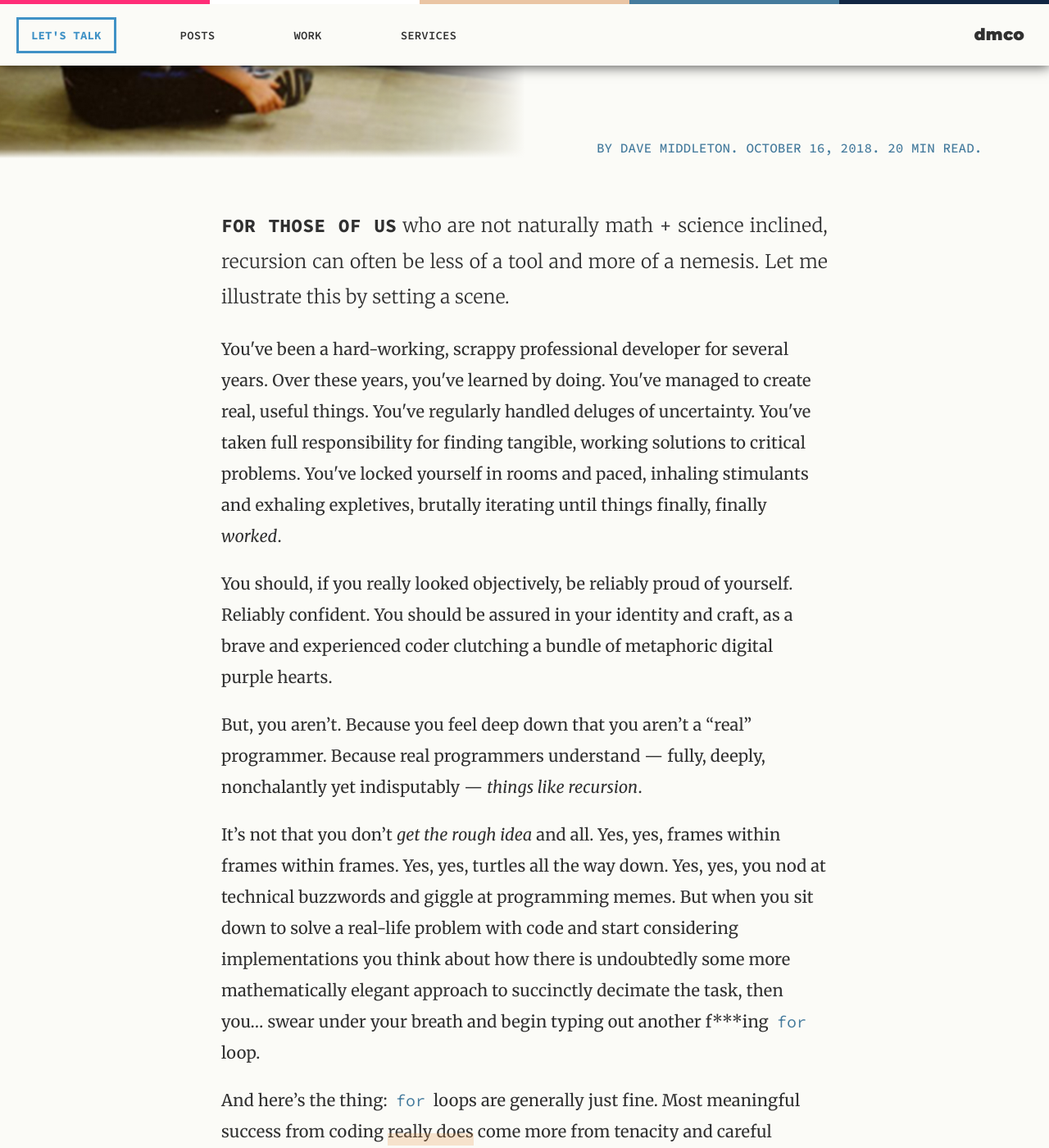
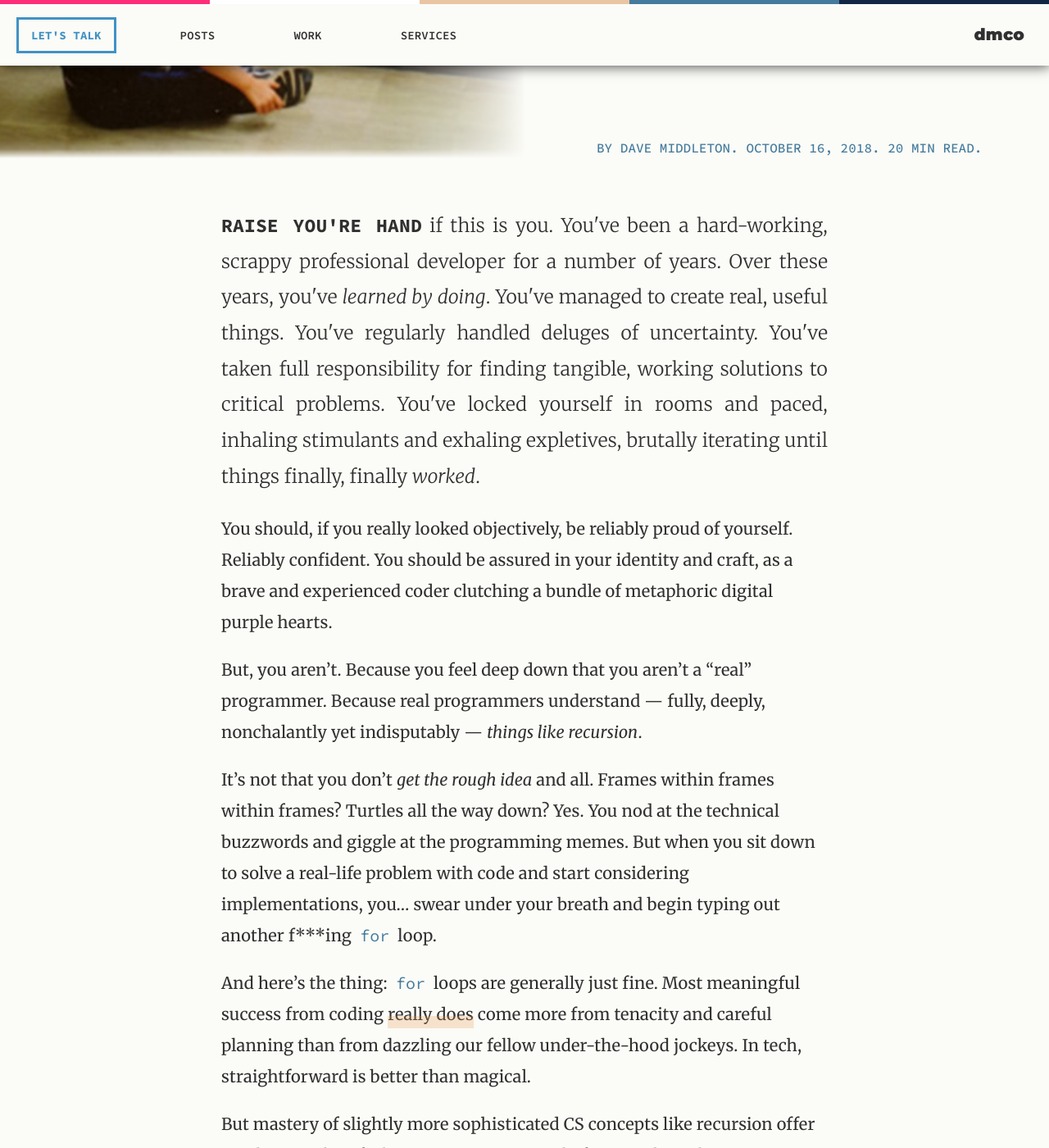
Before and after one commit to middletond/dmco, a Jekyll site: the page built from _posts/2018-10-15-learning-recursion.md, in a window 1280 px wide and 1400 px high, scrolled down 602 px. Shown: the whole window at 82% size. Built offline with Jekyll 4.4.1, drawn with Linux system fonts in a browser that asks for light colours; some of the changed text lies outside the part shown.

Commit message:
Updates to recursion post

```diff
--- a/_posts/2018-10-15-learning-recursion.md
+++ b/_posts/2018-10-15-learning-recursion.md
@@ -3,7 +3,7 @@ layout: post
 
 title:  "Learn Recursion Without Wanting to Shoot Yourself"
 tagline: "A practical self-help guide."
-excerpt: "For those of us who are not naturally math + science inclined, recursion can be less of a tool and more of a nemesis. Let me illustrate this by setting a scene."
+excerpt: "For those of us who are not naturally math + science inclined, recursion can be less of a tool and more of a nemesis."
 
 category: technical
 date:   2018-10-15 19:55:46 -0700
@@ -12,19 +12,17 @@ image_url: "/assets/posts/recursion.jpg"
 display: portrait
 ---
 
-<p class="big"><span class="lead">For those of us</span> who are not naturally math + science inclined, recursion can often be less of a tool and more of a nemesis. Let me illustrate this by setting a scene.</p>
-
-<p class="">You've been a hard-working, scrappy professional developer for several years. Over these years, you've learned by doing. You've managed to create real, useful things. You've regularly handled deluges of uncertainty. You've taken full responsibility for finding tangible, working solutions to critical problems. You've locked yourself in rooms and paced, inhaling stimulants and exhaling expletives, brutally iterating until things finally, finally <i>worked</i>.</p>
+<p class="big"><span class="lead">Raise you're hand</span> if this is you. You've been a hard-working, scrappy professional developer for a number of years. Over these years, you've <i>learned by doing</i>. You've managed to create real, useful things. You've regularly handled deluges of uncertainty. You've taken full responsibility for finding tangible, working solutions to critical problems. You've locked yourself in rooms and paced, inhaling stimulants and exhaling expletives, brutally iterating until things finally, finally <i>worked</i>.</p>
 
 You should, if you really looked objectively, be reliably proud of yourself. Reliably confident. You should be assured in your identity and craft, as a brave and experienced coder clutching a bundle of metaphoric digital purple hearts.
 
 But, you aren't. Because you feel deep down that you aren't a "real" programmer. Because real programmers understand &mdash; fully, deeply, nonchalantly yet indisputably &mdash; *things like recursion*.
 
-It's not that you don't *get the rough idea* and all. Yes, yes, frames within frames within frames. Yes, yes, turtles all the way down. Yes, yes, you nod at technical buzzwords and giggle at programming memes. But when you sit down to solve a real-life problem with code and start considering implementations you think about how there is undoubtedly some more mathematically elegant approach to succinctly decimate the task, then you… swear under your breath and begin typing out another f***ing `for` loop.
+It's not that you don't *get the rough idea* and all. Frames within frames within frames? Turtles all the way down? Yes. You nod at the technical buzzwords and giggle at the programming memes. But when you sit down to solve a real-life problem with code and start considering implementations, you… swear under your breath and begin typing out another f***ing `for` loop.
 
 And here's the thing: `for` loops are generally just fine. Most meaningful success from coding <a href="https://www.cs.drexel.edu/~yfcai/CS451/RequiredReadings/MythicalManMonth.pdf">really does</a> come more from tenacity and careful planning than from dazzling our fellow under-the-hood jockeys. In tech, straightforward is better than magical.
 
-That said, mastery of slightly more sophisticated CS concepts like recursion offer much more than feeling at ease in a technical interview. Inevitably, there will be times when we *do* need some magic. Sometimes the fancier solution is *simply the right answer*. In these situations, we must be careful not to let a Keep It Simple Stupid mentality distort our thinking in the other direction. Moreover, these concepts help keep our craft exciting and fresh, and keep our problem-solver brains from stagnating around old patterns.
+But mastery of slightly more sophisticated CS concepts like recursion offer much more than feeling 50% more at ease before a technical interview. Inevitably, there will be times when we *do* need some magic. Sometimes the fancier solution is *simply the right answer*. In these situations, we must be careful not to let a Keep It Simple Stupid mentality hijack our thinking too far in the other direction. Moreover, these concepts help keep our craft exciting and fresh, and keep our problem-solver brains from stagnating around old patterns.
 
 So, let's dig in and see what we can unearth. Let's first figure out what recursion *is* in simplest terms. Then, let's cover *common implementation patterns*, and *what those implementations look like* in working code. Finally, let's cover *how to think about* what actually happens when recursion performs its magic.
 
@@ -92,7 +90,7 @@ This dichotomy actually makes sense, though &mdash; spoken languages are designe
 
 ### <span>Real Life Patterns</span>
 
-This is the part that gave me that internal deer-in-headlights feeling for so many years, every time I sat down to solve an actual problem. It is all well and good to gesticulate excitedly about theory, but nuts-and-bolts implementation is the master we serve. And implementation is almost always thornier. When pressed against a corner by real-world challenges and deadlines, I tend to throw my hands up and reach for what I already know.
+This is the part that gave me that internal deer-in-headlights feeling for so many years, every time I sat down to solve an actual problem. It is all well and good to gesticulate excitedly about theory, but nuts-and-bolts implementation is the master we serve. And implementation is almost always the tougher master. When pressed against a corner by real-world challenges and deadlines, I tend to throw my hands up and reach for what I already know.
 
 It turns out though, that buried beneath the fanciness, recursion implementations follow a simple and fairly reliable set of patterns. These are the two that I see most often, and that I’ve learned to rely upon during "actual" coding.
 
```
